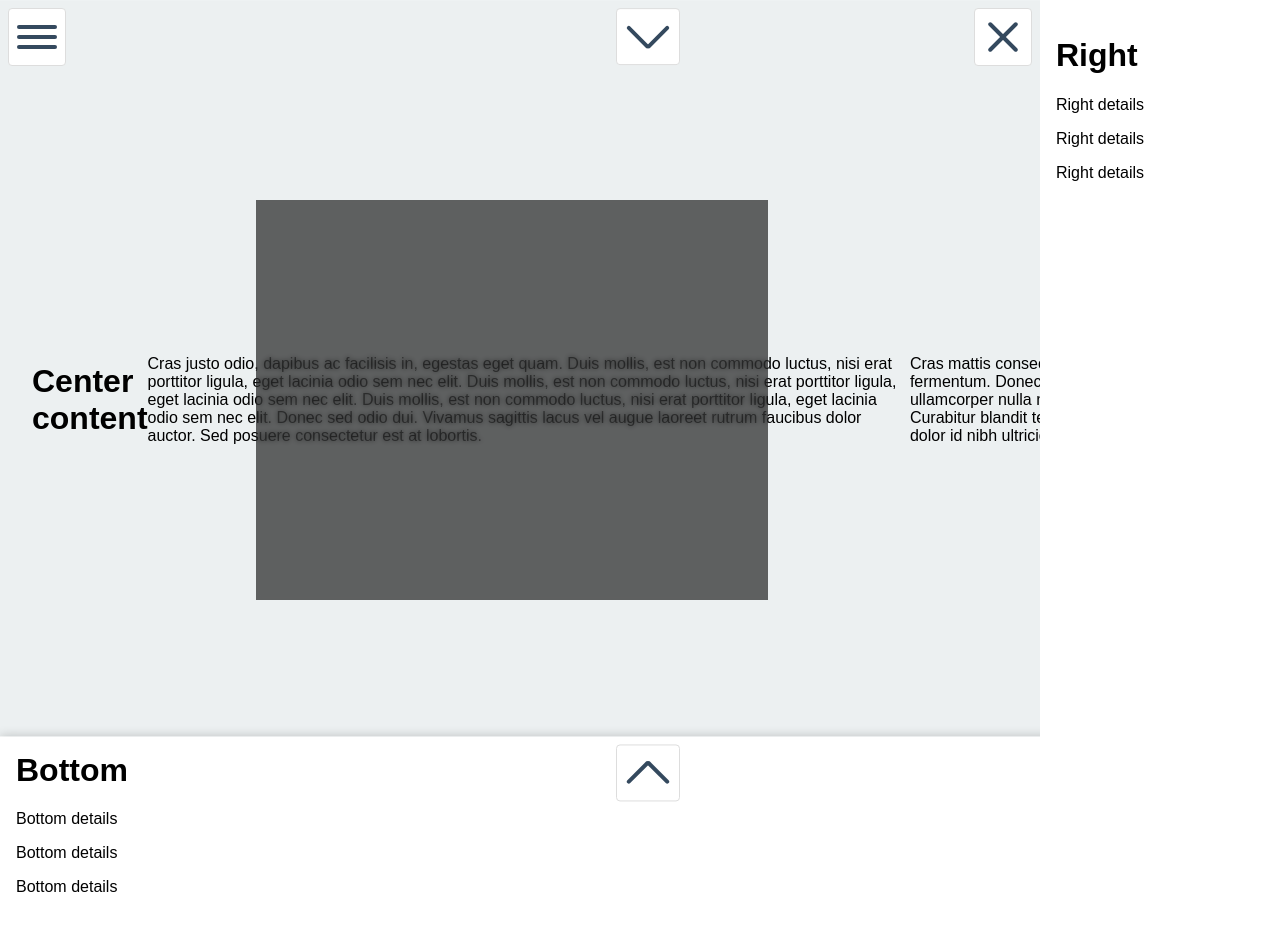
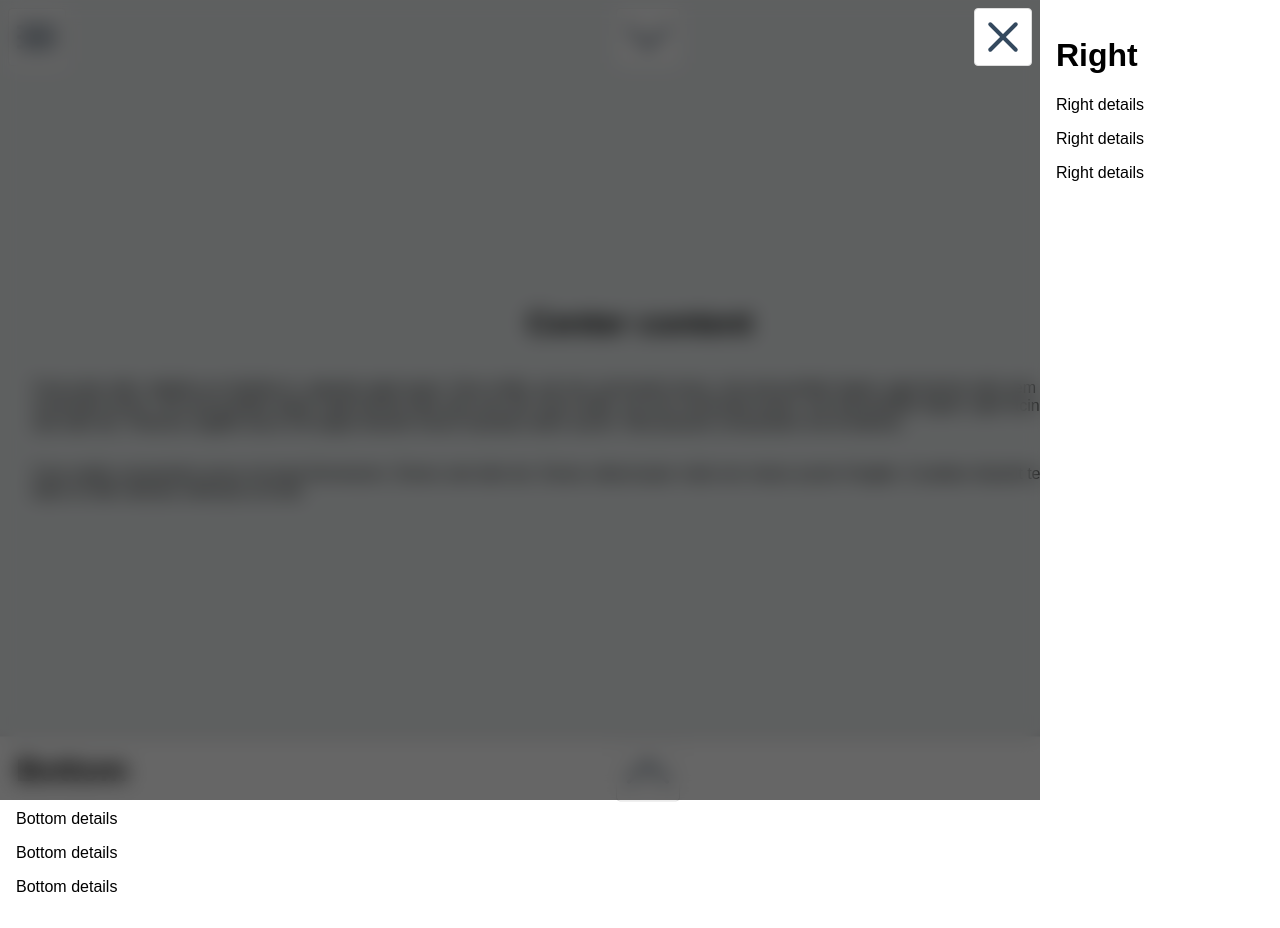
Before and after one commit to robinpoort/bip, a website: page index.html in a window 1280 px wide. Both pictures are taken after a click on the button 1243 px from the left and 36 px from the top of the page. Drawn offline with Linux system fonts and the light colour scheme.

Commit message:
Bump version

```diff
--- a/index.html
+++ b/index.html
@@ -19,6 +19,7 @@
         padding: 0;
         font-family: sans-serif;
         height: 100%;
+        background: #fff;
     }
 
     *, *::before, *::after {
@@ -26,10 +27,11 @@
     }
 
     .wrapper {
+        position: relative;
+        z-index: 0;
         background: #ecf0f1;
         width: 100%;
         height: 100%;
-        overflow: hidden;
     }
 
     /* Demo styling */
@@ -40,23 +42,23 @@
         left: 0;
         width: 100%;
         height: 100%;
-        background: rgba(0, 0, 0, 1);
+        background: rgba(0, 0, 0, .6);
         opacity: 0;
-        transition: opacity 500ms linear, transform 500ms linear, width 500ms;
-        transform: scale(.6);
+        transition: opacity 300ms linear;
+        /*transform: scale(.6);*/
         pointer-events: none;
         touch-action: none;
-        backdrop-filter: blur(5px);
-        -webkit-backdrop-filter: blur(5px);
+        backdrop-filter: blur(10px);
+        -webkit-backdrop-filter: blur(10px);
     }
 
     .overlay.is-open {
-        opacity: .6;
-        transform: scale(.5);
+        opacity: 1;
+        /*transform: scale(.5);*/
         cursor: pointer;
         pointer-events: initial;
         touch-action: initial;
-        width: 80%;
+        /*width: 80%;*/
     }
 
     .top,
@@ -187,12 +189,13 @@
         transform: scale(1);
         height: 100vh;
         display: flex;
+        flex-direction: column;
         align-items: center;
         justify-content: center;
     }
 
     .content.is-open {
-        transform: scale(.5);
+        transform: scale(.8);
     }
 
     .hamburger {
@@ -353,29 +356,27 @@
 
 <!-- initialize -->
 <script type="text/javascript">
-    // const bip = new Bip('[data-touch]', {
+    const bip = new Bip('[data-touch]');
+
+    // const bip2 = new Bip('.top', {
+    //     cssValues: ['opacity', 'width']
+    // });
+    //
+    // const bip3 = new Bip('.bottom', {
     //     // cssValues: ['opacity', 'width']
     // });
-
-    const bip2 = new Bip('.top', {
-        cssValues: ['opacity', 'width']
-    });
-
-    const bip3 = new Bip('.bottom', {
-        // cssValues: ['opacity', 'width']
-    });
-
-    const bip4 = new Bip('.right', {
-        // cssValues: ['opacity', 'width']
-    });
+    //
+    // const bip4 = new Bip('.right', {
+    //     // cssValues: ['opacity', 'width']
+    // });
 
     // console.log(bip);
 
     // bip.toggle(document.querySelector('[data-touch-id="right"'));
 
-    // document.addEventListener('bipToggle', function () {
-    //   console.log('test toggle');
-    // }, false);
+    document.addEventListener('bipToggle', function (settings) {
+      console.log('test toggle', settings);
+    }, false);
     // document.addEventListener('bipDrag', function () {
     //   console.log('start drag');
     // }, false);
--- a/package.json
+++ b/package.json
@@ -1,7 +1,7 @@
 {
   "name": "bip",
   "description": "Bip touch transitions",
-  "version": "0.0.6",
+  "version": "0.0.7",
   "homepage": "https://github.com/robinpoort/bip",
   "author": "Robin Poort",
   "repository": {
```
